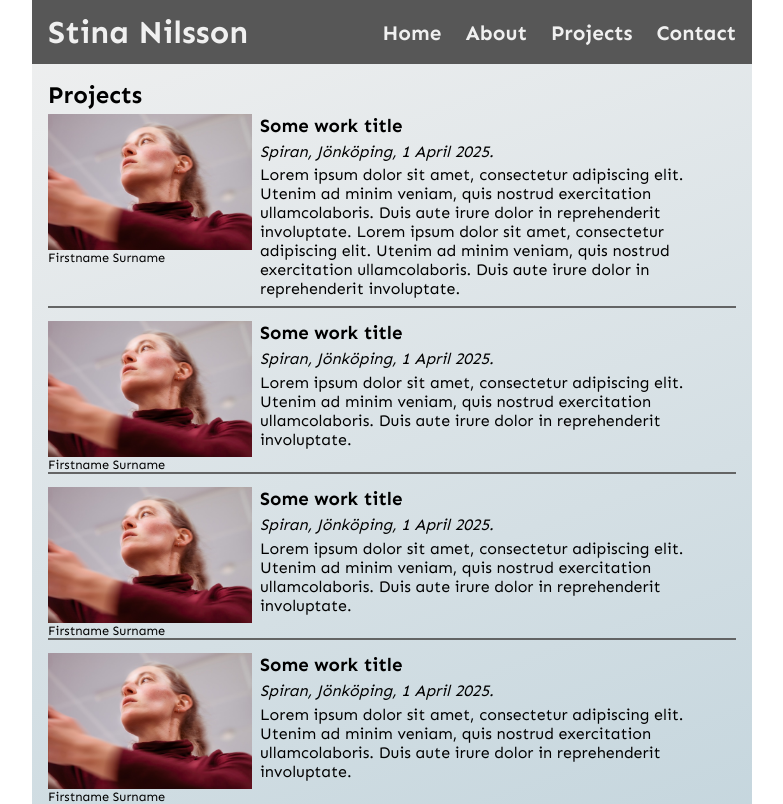
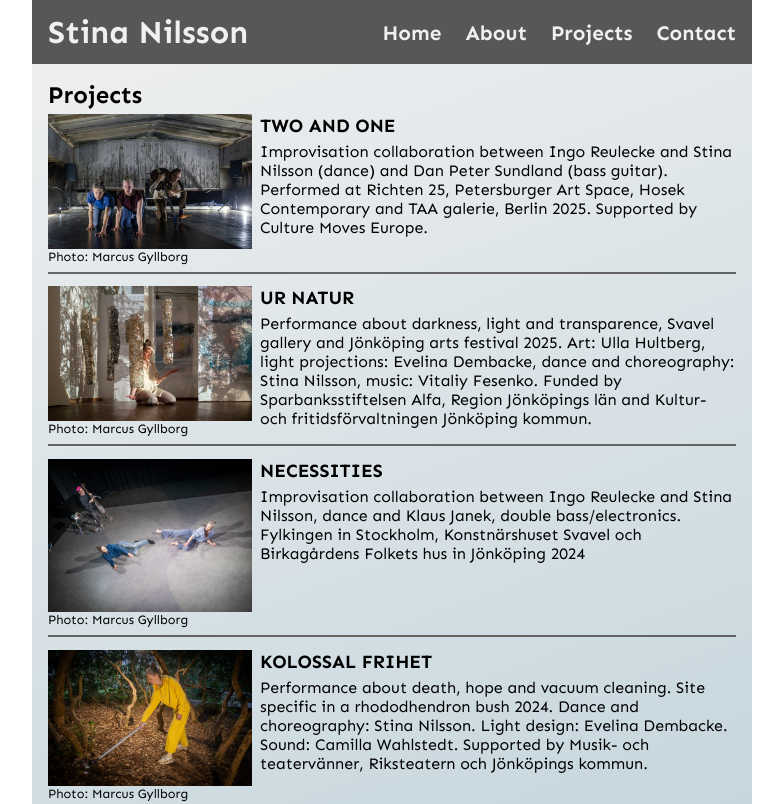
Before and after one commit to codeballet/stina-project, a React (Vite) app: page /projects in a window 1280 px wide. Shown: the top 804 px of the page, without its empty margins (248-1031 px from the left). Built offline with nearby package versions, Linux system fonts and the light colour scheme.

Commit message:
feat: add real data

```diff
--- a/src/css/projects.css
+++ b/src/css/projects.css
@@ -28,22 +28,8 @@
                     align-items: flex-start;
                     gap: 0.3rem;
                     padding-bottom: 0.5rem;
+                }
 
-                    .card-location-date {
-                        display: flex;
-                        flex-direction: row;
-                        font-style: italic;
-
-                        .card-location-detail::after {
-                            content: ", ";
-                            white-space: pre;
-                        }
-
-                        .card-date-detail::after {
-                            content: ".";
-                        }
-                    }
-                }
                 .card-figure {
                     display: flex;
                     flex-direction: column;
@@ -92,6 +78,10 @@
                             max-height: 100%;
                             object-fit: contain;
                         }
+
+                        .card-img-credits {
+                            margin-bottom: 0.5rem;
+                        }
                     }
                 }
             }
--- a/src/data.ts
+++ b/src/data.ts
@@ -1,53 +1,66 @@
-import imgHeroUrl from "./assets/imgs/img-stina-hero-web.jpg";
+import imgProject01Url from "./assets/imgs/img-stina-project-01-web.jpg";
+import imgProject02Url from "./assets/imgs/img-stina-project-02-web.jpg";
+import imgProject03Url from "./assets/imgs/img-stina-project-03-web.jpg";
+import imgProject04Url from "./assets/imgs/img-stina-project-04-web.jpg";
+import imgProject05Url from "./assets/imgs/img-stina-project-05-web.jpg";
+import imgProject06Url from "./assets/imgs/img-stina-project-06-web.jpg";
+import imgProject07Url from "./assets/imgs/img-stina-project-07-web.jpg";
+import imgProject08Url from "./assets/imgs/img-stina-project-08-web.jpg";
+import imgProject09Url from "./assets/imgs/img-stina-project-09-web.jpg";
+import imgProject10Url from "./assets/imgs/img-stina-project-10-web.jpg";
+import imgProject11Url from "./assets/imgs/img-stina-project-11-web.jpg";
+import imgProject12Url from "./assets/imgs/img-stina-project-12-web.jpg";
+import imgProject13Url from "./assets/imgs/img-stina-project-13-web.jpg";
+import imgProject14Url from "./assets/imgs/img-stina-project-14-web.jpg";
+import imgProject15Url from "./assets/imgs/img-stina-project-15-web.jpg";
+import imgProject16Url from "./assets/imgs/img-stina-project-16-web.jpg";
+import imgProject17Url from "./assets/imgs/img-stina-project-17-web.jpg";
+import imgProject18Url from "./assets/imgs/img-stina-project-18-web.jpg";
+import imgProject19Url from "./assets/imgs/img-stina-project-19-web.jpg";
+import imgProject20Url from "./assets/imgs/img-stina-project-20-web.jpg";
 import { IProject } from "./interfaces";
 
 export const projects: IProject[] = [
     {
-        img: imgHeroUrl,
-        credits: "Firstname Surname",
-        title: "Some work title",
-        date: "1 April 2025",
-        place: "Spiran, Jönköping",
-        info: "Lorem ipsum dolor sit amet, consectetur adipiscing elit. Utenim ad minim veniam, quis nostrud exercitation ullamcolaboris. Duis aute irure dolor in reprehenderit involuptate. Lorem ipsum dolor sit amet, consectetur adipiscing elit. Utenim ad minim veniam, quis nostrud exercitation ullamcolaboris. Duis aute irure dolor in reprehenderit involuptate.",
+        id: 1,
+        img: imgProject01Url,
+        credits: "Photo: Marcus Gyllborg",
+        title: "TWO AND ONE",
+        info: "Improvisation collaboration between Ingo Reulecke and Stina Nilsson (dance) and Dan Peter Sundland (bass guitar). Performed at Richten 25, Petersburger Art Space, Hosek Contemporary and TAA galerie, Berlin 2025. Supported by Culture Moves Europe.",
     },
     {
-        img: imgHeroUrl,
-        credits: "Firstname Surname",
-        title: "Some work title",
-        date: "1 April 2025",
-        place: "Spiran, Jönköping",
-        info: "Lorem ipsum dolor sit amet, consectetur adipiscing elit. Utenim ad minim veniam, quis nostrud exercitation ullamcolaboris. Duis aute irure dolor in reprehenderit involuptate.",
+        id: 2,
+        img: imgProject02Url,
+        credits: "Photo: Marcus Gyllborg",
+        title: "UR NATUR",
+        info: "Performance about darkness, light and transparence, Svavel gallery and Jönköping arts festival 2025. Art: Ulla Hultberg, light projections: Evelina Dembacke, dance and choreography: Stina Nilsson, music: Vitaliy Fesenko. Funded by Sparbanksstiftelsen Alfa, Region Jönköpings län and Kultur- och fritidsförvaltningen Jönköping kommun.",
     },
     {
-        img: imgHeroUrl,
-        credits: "Firstname Surname",
-        title: "Some work title",
-        date: "1 April 2025",
-        place: "Spiran, Jönköping",
-        info: "Lorem ipsum dolor sit amet, consectetur adipiscing elit. Utenim ad minim veniam, quis nostrud exercitation ullamcolaboris. Duis aute irure dolor in reprehenderit involuptate.",
+        id: 3,
+        img: imgProject03Url,
+        credits: "Photo: Marcus Gyllborg",
+        title: "NECESSITIES ",
+        info: "Improvisation collaboration between Ingo Reulecke and Stina Nilsson, dance and Klaus Janek, double bass/electronics. Fylkingen in Stockholm, Konstnärshuset Svavel och Birkagårdens Folkets hus in Jönköping 2024",
     },
     {
-        img: imgHeroUrl,
-        credits: "Firstname Surname",
-        title: "Some work title",
-        date: "1 April 2025",
-        place: "Spiran, Jönköping",
-        info: "Lorem ipsum dolor sit amet, consectetur adipiscing elit. Utenim ad minim veniam, quis nostrud exercitation ullamcolaboris. Duis aute irure dolor in reprehenderit involuptate.",
+        id: 4,
+        img: imgProject04Url,
+        credits: "Photo: Marcus Gyllborg",
+        title: "KOLOSSAL FRIHET",
+        info: "Performance about death, hope and vacuum cleaning. Site specific in a rhododhendron bush 2024. Dance and choreography: Stina Nilsson. Light design: Evelina Dembacke. Sound: Camilla Wahlstedt. Supported by Musik- och teatervänner, Riksteatern och Jönköpings kommun.",
     },
     {
-        img: imgHeroUrl,
-        credits: "Firstname Surname",
-        title: "Some work title",
-        date: "1 April 2025",
-        place: "Spiran, Jönköping",
-        info: "Lorem ipsum dolor sit amet, consectetur adipiscing elit. Utenim ad minim veniam, quis nostrud exercitation ullamcolaboris. Duis aute irure dolor in reprehenderit involuptate.",
+        id: 5,
+        img: imgProject05Url,
+        credits: "Photo: Johan W Avby",
+        title: "STILLA MELLANRUM",
+        info: "Soothing dance and music improvisation performance with piano player Stefan Fredriksson in 19 different retirement homes and hospitals in Jönköping county. 2023-2024. Funded by Skådebanan Småland and Region Jönköpings län.",
     },
     {
-        img: imgHeroUrl,
-        credits: "Firstname Surname",
-        title: "Some work title",
-        date: "1 April 2025",
-        place: "Spiran, Jönköping",
-        info: "Lorem ipsum dolor sit amet, consectetur adipiscing elit. Utenim ad minim veniam, quis nostrud exercitation ullamcolaboris. Duis aute irure dolor in reprehenderit involuptate.",
+        id: 6,
+        img: imgProject06Url,
+        credits: "Photo: Mykyta Hryshko",
+        title: "KOLOSSAL FRIHET",
+        info: "Solo performance based on Deborah Levy's autobiography. Dance and choreography: Stina Nilsson. Performed at Kulturhuset Spira and Tranås at the Fringe Festival 2023.",
     },
 ];
--- a/src/interfaces.ts
+++ b/src/interfaces.ts
@@ -1,8 +1,7 @@
 export interface IProject {
+    id: number;
     img: string;
     credits: string;
     title: string;
-    date: string;
-    place: string;
     info: string;
 }
--- a/src/pages/Projects.tsx
+++ b/src/pages/Projects.tsx
@@ -22,14 +22,6 @@ export function Projects(): ReactElement {
                             </figure>
                             <article className="card-article">
                                 <h3 className="card-title">{project.title}</h3>
-                                <section className="card-location-date">
-                                    <p className="card-location-detail">
-                                        {project.place}
-                                    </p>
-                                    <p className="card-date-detail">
-                                        {project.date}
-                                    </p>
-                                </section>
                                 <p className="card-info">{project.info}</p>
                             </article>
                         </div>
```
